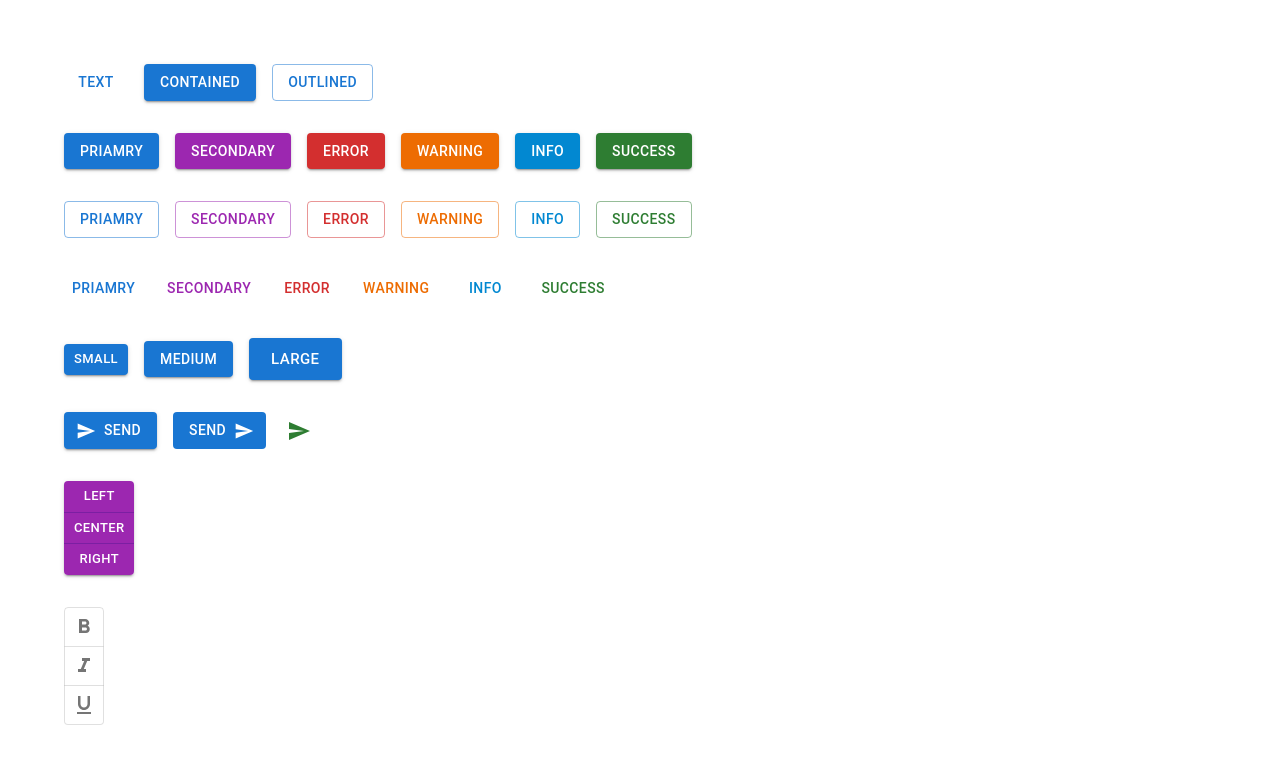
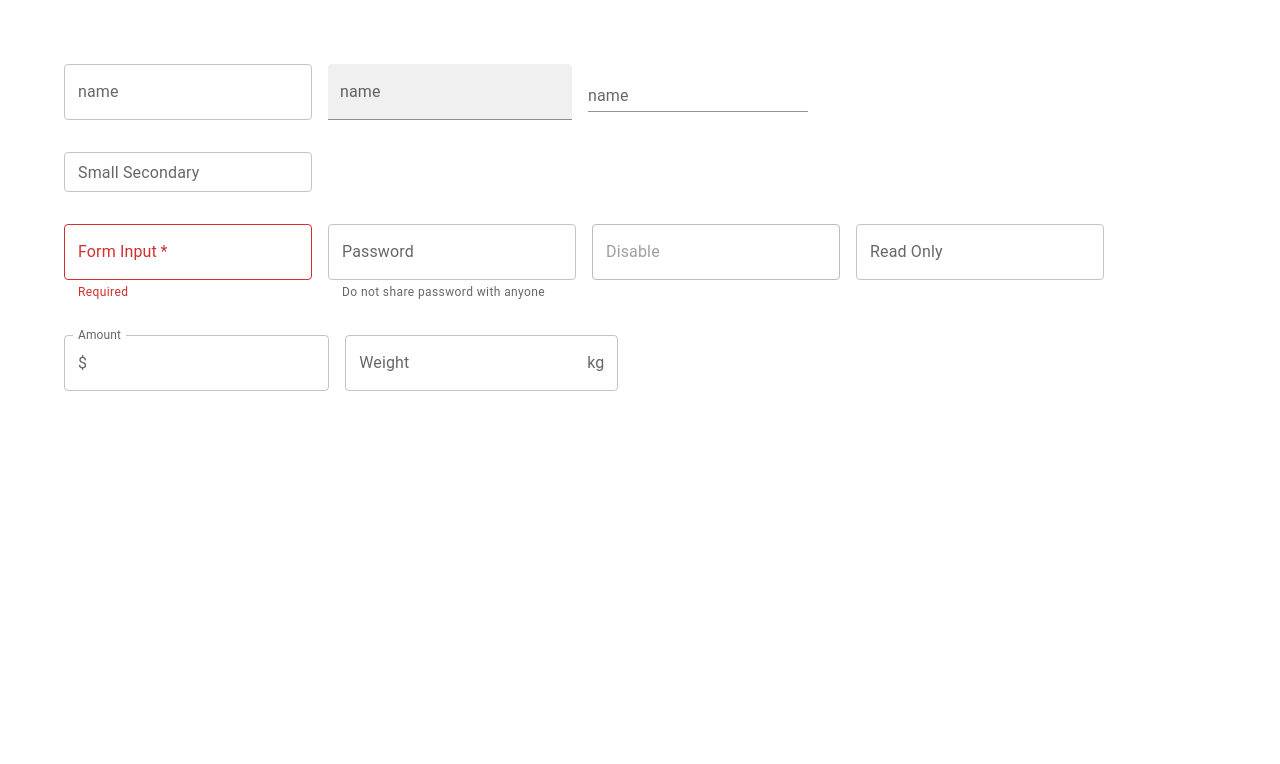
Before and after one commit to kamlesh-simbanic/react-mui-demo, a React (Create React App) app: page / in a window 1280 px wide. Shown: the top 764 px of the page. Built offline with nearby package versions, Linux system fonts and the light colour scheme.

Commit message:
text field added

```diff
--- a/src/App.tsx
+++ b/src/App.tsx
@@ -1,12 +1,16 @@
 import React from "react";
 import "./App.css";
-import { MuiButton } from "./components/MuiButton";
-import { MuiTypography } from "./components/MuiTypography";
+// import { MuiButton } from "./components/MuiButton";
+// import { MuiTypography } from "./components/MuiTypography";
+import MuiTextField from "./components/MuiTextField";
 
 function App() {
   return (
     <div className="App">
-      <MuiButton />
+      {/* <MuiTypography />
+      <MuiButton /> */}
+
+      <MuiTextField />
     </div>
   );
 }
--- /dev/null
+++ b/src/components/MuiTextField.tsx
@@ -0,0 +1,57 @@
+import React, { useState } from "react";
+
+import { Stack, TextField, InputAdornment } from "@mui/material";
+
+const MuiTextField = () => {
+  const [value, setValue] = useState("");
+
+  return (
+    <Stack spacing={4}>
+      <Stack direction={"row"} spacing={2}>
+        <TextField label="name" variant="outlined" />
+        <TextField label="name" variant="filled" />
+        <TextField label="name" variant="standard" />
+      </Stack>
+
+      <Stack direction={"row"} spacing={2}>
+        <TextField label="Small Secondary" size="small" color="secondary" />
+      </Stack>
+
+      <Stack direction={"row"} spacing={2}>
+        <TextField
+          label="Form Input"
+          required
+          value={value}
+          onChange={(e) => setValue(e.target.value)}
+          error={!value}
+          helperText={!value ? "Required" : "Do not share password with anyone"}
+        />
+        <TextField
+          label="Password"
+          type="password"
+          helperText="Do not share password with anyone"
+        />
+
+        <TextField label="Disable" disabled />
+        <TextField label="Read Only" InputProps={{ readOnly: true }} />
+      </Stack>
+
+      <Stack direction={"row"} spacing={2}>
+        <TextField
+          label="Amount"
+          InputProps={{
+            startAdornment: <InputAdornment position="start">$</InputAdornment>,
+          }}
+        />
+        <TextField
+          label="Weight"
+          InputProps={{
+            endAdornment: <InputAdornment position="end">kg</InputAdornment>,
+          }}
+        />
+      </Stack>
+    </Stack>
+  );
+};
+
+export default MuiTextField;
```
